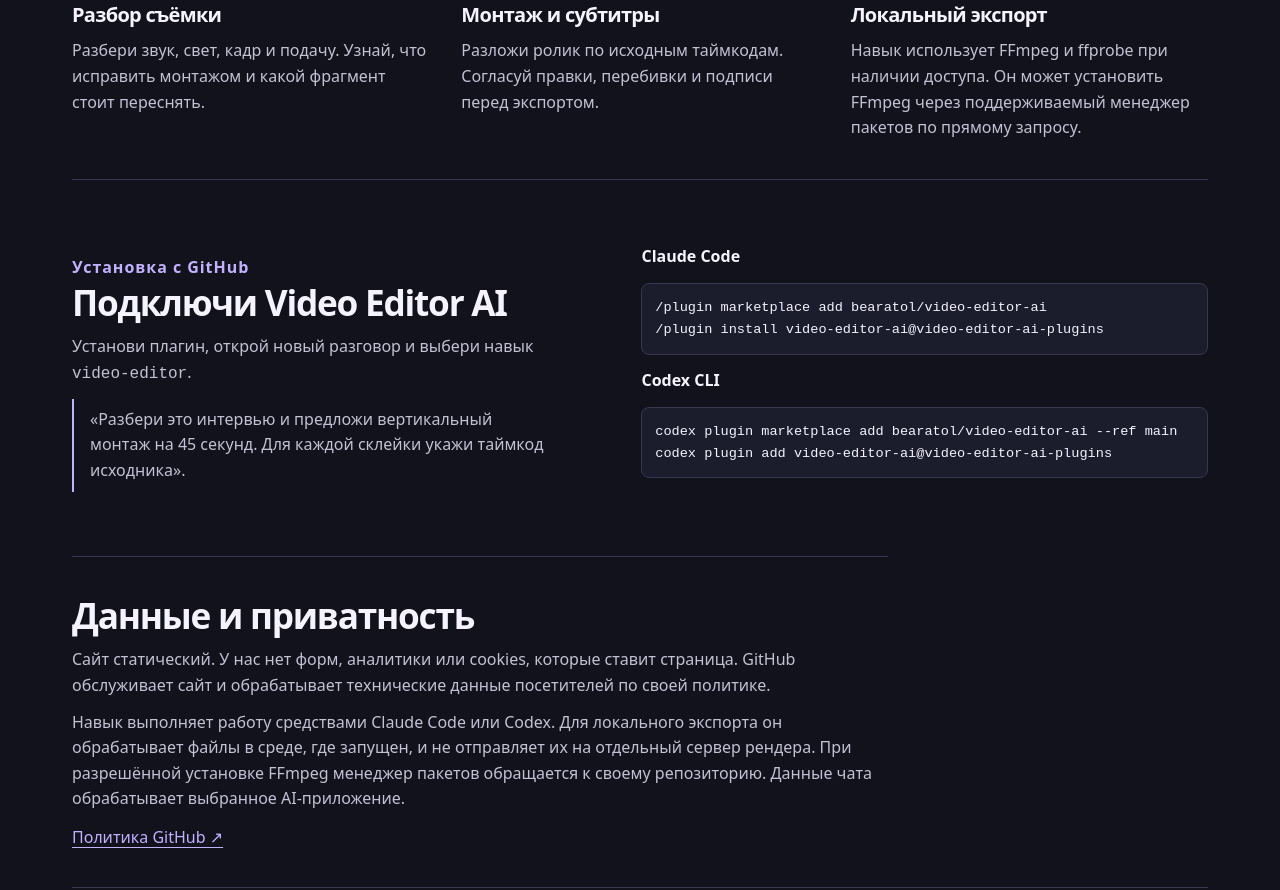
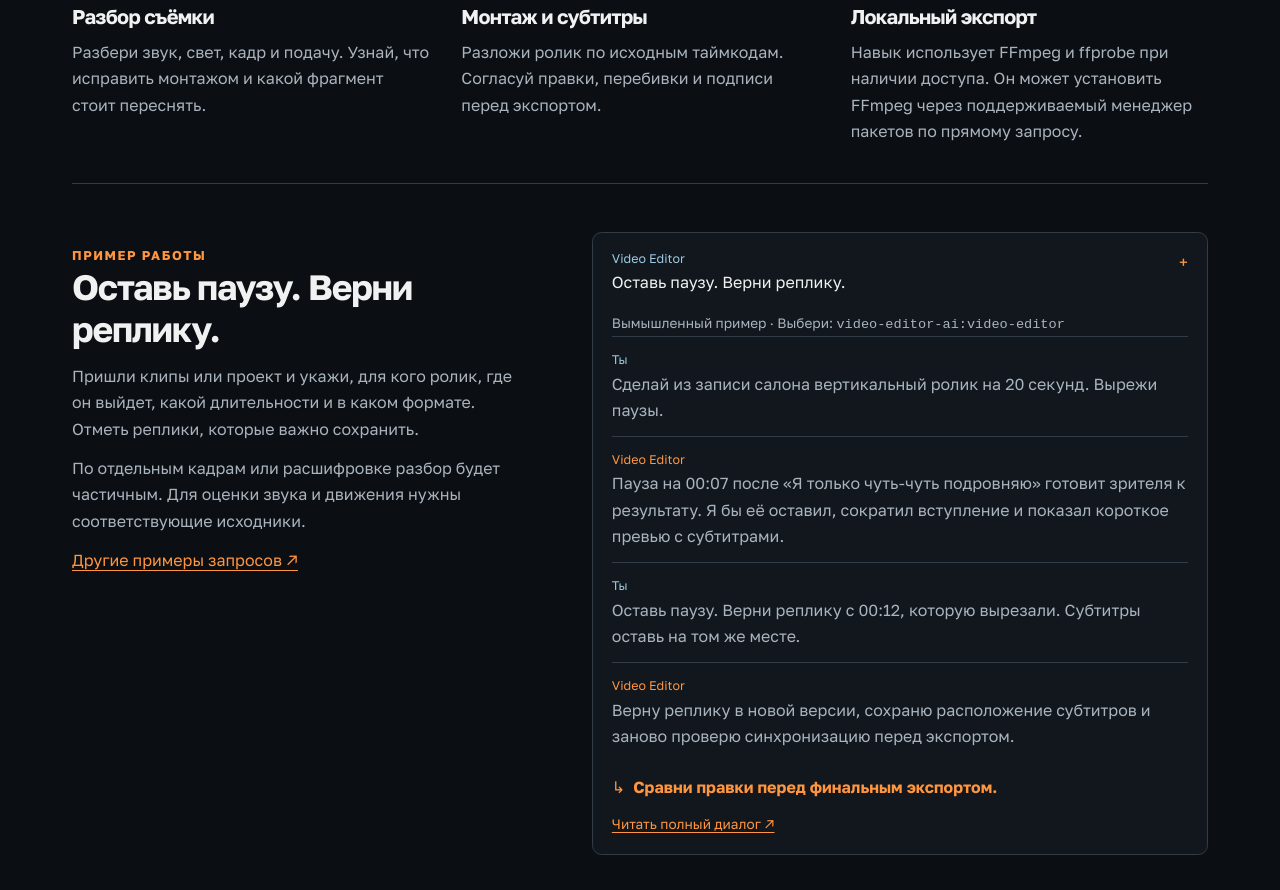
Before and after one commit to bearatol/video-editor-ai, a plain HTML site: page docs/index.html in a window 1280 px wide. Shown: the part 812-1702 px from the top of the page. Drawn offline with Linux system fonts and the light colour scheme.

Commit message:
Use the CEO AI visual language and migrate editing examples

```diff
--- a/docs/index.html
+++ b/docs/index.html
@@ -3,7 +3,7 @@
 <head>
 <meta charset="utf-8">
 <meta name="viewport" content="width=device-width, initial-scale=1">
-<meta http-equiv="Content-Security-Policy" content="default-src 'none'; style-src 'self'; base-uri 'none'; form-action 'none'">
+<meta http-equiv="Content-Security-Policy" content="default-src 'none'; style-src 'self'; font-src 'self'; base-uri 'none'; form-action 'none'">
 <title>Video Editor AI — видеомонтажёр для Claude Code и Codex</title>
 <meta name="description" content="Видеоредактор для Claude Code и Codex. Разбор исходников, план монтажа с таймкодами, субтитры и локальный экспорт через FFmpeg.">
 <meta property="og:title" content="Video Editor AI — видеомонтажёр для Claude Code и Codex">
@@ -14,14 +14,15 @@
 <link rel="stylesheet" href="style.css">
 </head>
 <body>
-<header class="wrap top"><a class="brand" href="./">Video Editor<span> AI</span></a><nav aria-label="Основное меню"><a href="#install">Установка</a><a href="https://github.com/bearatol/video-editor-ai">GitHub ↗</a></nav></header>
-<main class="wrap">
+<a class="skip" href="#main">Перейти к содержимому</a>
+<header class="wrap top"><a class="brand" href="./">Video Editor<span aria-hidden="true">✳</span> AI</a><nav aria-label="Основное меню"><a href="#dialogue">Пример</a><a href="#install">Установка</a><a href="https://github.com/bearatol/video-editor-ai">GitHub ↗</a></nav></header>
+<main id="main" class="wrap">
   <section class="hero" aria-labelledby="title">
     <div>
       <p class="eyebrow">Для Claude Code и Codex</p>
-      <h1 id="title">Видеомонтажёр<br>для твоих исходников.</h1>
+      <h1 id="title">Видеомонтажёр<br><em>для твоих исходников.</em></h1>
       <p class="lead">Пришли запись и расскажи, каким должен быть ролик. Получи разбор, монтажный план с таймкодами и, если доступен FFmpeg, готовый файл на своём компьютере.</p>
-      <div class="actions"><a class="primary" href="#install">Установить плагин</a><a href="#example">Посмотреть пример ↓</a></div>
+      <div class="actions"><a class="primary" href="#install">Установить плагин</a><a href="#dialogue">Посмотреть пример ↓</a></div>
     </div>
     <figure id="example" class="cut">
       <figcaption><strong>План монтажа</strong><span>Пример · Интервью</span></figcaption>
@@ -36,6 +37,24 @@
     <article><h2>Разбор съёмки</h2><p>Разбери звук, свет, кадр и подачу. Узнай, что исправить монтажом и какой фрагмент стоит переснять.</p></article>
     <article><h2>Монтаж и субтитры</h2><p>Разложи ролик по исходным таймкодам. Согласуй правки, перебивки и подписи перед экспортом.</p></article>
     <article><h2>Локальный экспорт</h2><p>Навык использует FFmpeg и ffprobe при наличии доступа. Он может установить FFmpeg через поддерживаемый менеджер пакетов по прямому запросу.</p></article>
+  </section>
+  <section class="stories" id="dialogue" aria-labelledby="dialogue-title">
+    <div class="stories-intro">
+      <p class="eyebrow">Пример работы</p>
+      <h2 id="dialogue-title">Оставь паузу. Верни реплику.</h2>
+      <p>Пришли клипы или проект и укажи, для кого ролик, где он выйдет, какой длительности и в каком формате. Отметь реплики, которые важно сохранить.</p>
+      <p>По отдельным кадрам или расшифровке разбор будет частичным. Для оценки звука и движения нужны соответствующие исходники.</p>
+      <a href="https://github.com/bearatol/video-editor-ai/blob/main/GUIDE.md#примеры-запросов">Другие примеры запросов ↗</a>
+    </div>
+    <details class="skill-example" open><summary><span class="example-heading"><small>Video Editor</small>Оставь паузу. Верни реплику.</span><span class="example-plus" aria-hidden="true">+</span></summary><div class="conversation">
+<div class="memo-top">Вымышленный пример · Выбери: <code>video-editor-ai:video-editor</code></div>
+<div class="message user"><span class="speaker">Ты</span><p>Сделай из записи салона вертикальный ролик на 20 секунд. Вырежи паузы.</p></div>
+<div class="message ceo"><span class="speaker">Video Editor</span><p>Пауза на 00:07 после «Я только чуть-чуть подровняю» готовит зрителя к результату. Я бы её оставил, сократил вступление и показал короткое превью с субтитрами.</p></div>
+<div class="message user"><span class="speaker">Ты</span><p>Оставь паузу. Верни реплику с 00:12, которую вырезали. Субтитры оставь на том же месте.</p></div>
+<div class="message ceo"><span class="speaker">Video Editor</span><p>Верну реплику в новой версии, сохраню расположение субтитров и заново проверю синхронизацию перед экспортом.</p></div>
+<div class="memo-result"><span aria-hidden="true">↳</span><strong>Сравни правки перед финальным экспортом.</strong></div>
+<p class="memo-caption"><a href="https://github.com/bearatol/video-editor-ai/blob/main/EXAMPLES.md#русский">Читать полный диалог ↗</a></p>
+</div></details>
   </section>
   <section id="install" class="install">
     <div><p class="eyebrow">Установка с GitHub</p><h2>Подключи Video Editor AI</h2><p>Установи плагин, открой новый разговор и выбери навык <code>video-editor</code>.</p><p class="prompt">«Разбери это интервью и предложи вертикальный монтаж на 45 секунд. Для каждой склейки укажи таймкод исходника».</p></div>
--- a/docs/style.css
+++ b/docs/style.css
@@ -1,10 +1,11 @@
+@font-face{font-family:Golos;src:url('fonts/GolosText.ttf') format('truetype');font-weight:400 900;font-display:swap}
 *{box-sizing:border-box}
-:root{color-scheme:dark;--bg:#11121b;--panel:#1b1d2c;--text:#f5f3ff;--muted:#c4c1d5;--accent:#c2b1ff;--line:#38374d}
+:root{color-scheme:dark;--bg:#0b0e12;--panel:#11171d;--text:#f0f2f2;--muted:#aab4be;--accent:#ff963f;--line:#313c47;--cyan:#9dc9e0}
 html{scroll-behavior:smooth}
-body{margin:0;background:var(--bg);color:var(--text);font:1rem/1.6 system-ui,sans-serif}
+body{margin:0;background:var(--bg);color:var(--text);font:1rem/1.65 Golos,system-ui,sans-serif}
 a{color:var(--accent);text-underline-offset:.22em}
 a:hover{color:#fff}
-a:focus-visible{outline:2px solid #fff;outline-offset:5px}
+a:focus-visible{outline:2px solid var(--cyan);outline-offset:5px}
 .wrap{width:min(100% - 3rem,71rem);margin-inline:auto}
 .top,.bottom{display:flex;justify-content:space-between;align-items:center;gap:1rem;padding-block:1.35rem;border-bottom:1px solid var(--line)}
 .brand{font-size:1.35rem;color:var(--text);font-weight:765;text-decoration:none;letter-spacing:-.04em}
@@ -19,8 +20,8 @@ h2{font-size:clamp(1.35rem,2.8vw,2.2rem);line-height:1.2;letter-spacing:-.035em}
 p{color:var(--muted)}
 .lead{font-size:clamp(1rem,2vw,1.22rem);max-width:36rem}
 .actions{margin-top:1.8rem}
-.primary{display:inline-block;background:var(--accent);color:#171323;padding:.8rem 1.15rem;border-radius:.5rem;font-weight:750;text-decoration:none}
-.primary:hover{background:#e9dfff;color:#171323}
+.primary{display:inline-block;background:var(--accent);color:#0b0e12;padding:.8rem 1.15rem;border-radius:.5rem;font-weight:750;text-decoration:none}
+.primary:hover{background:#ffba83;color:#0b0e12}
 .cut{background:var(--panel);border:1px solid var(--line);border-radius:1rem;margin:0;padding:clamp(1rem,3vw,1.75rem);box-shadow:0 1.2rem 4rem #08081278}
 .cut figcaption,.cut li{display:flex;justify-content:space-between;gap:1rem;padding-block:.85rem}
 .cut figcaption{border-bottom:1px solid var(--line);align-items:baseline;flex-wrap:wrap}
@@ -44,3 +45,24 @@ code{font-family:ui-monospace,monospace}
 @media(max-width:48rem){.hero,.install{grid-template-columns:1fr}.features{grid-template-columns:1fr;gap:1.5rem}}
 @media(max-width:28rem){.wrap{width:calc(100% - 2rem)}.top,.bottom{align-items:flex-start;flex-wrap:wrap}.cut li{gap:.65rem}.cut time{font-size:.78rem}}
 @media(prefers-reduced-motion:reduce){html{scroll-behavior:auto}}
+
+.skip{position:absolute;top:-100px;left:1rem;background:var(--accent);color:var(--bg);padding:.6rem;z-index:1}
+.skip:focus{top:1rem}
+h1 em{color:var(--accent);font-style:normal}
+.eyebrow{text-transform:uppercase;font-size:.8rem;letter-spacing:.12em}
+.cut{border-radius:.5rem;box-shadow:inset 0 3px var(--accent)}
+.cut time{color:var(--cyan)}
+.stories{display:grid;grid-template-columns:.85fr 1.15fr;gap:clamp(1.5rem,5vw,4rem);padding-block:3rem;border-bottom:1px solid var(--line)}
+.stories-intro p,.stories-intro a{margin-top:.8rem}
+.stories-intro a{display:inline-block}
+.skill-example{min-width:0;border:1px solid var(--line);background:var(--panel);border-radius:.6rem}
+.skill-example summary{display:flex;justify-content:space-between;gap:1rem;cursor:pointer;padding:1rem 1.2rem}
+.skill-example summary:focus-visible{outline:2px solid var(--cyan);outline-offset:4px}
+.example-heading small,.speaker{display:block;font-size:.78rem;color:var(--cyan)}
+.example-plus{color:var(--accent)}
+.conversation{padding:0 1.2rem 1.2rem}
+.memo-top,.memo-caption{font-size:.85rem;color:var(--muted)}
+.message{border-top:1px solid var(--line);padding:.8rem 0}
+.message.ceo .speaker{color:var(--accent)}
+.memo-result{padding:.75rem 0;color:var(--accent);display:flex;gap:.5rem}
+@media(max-width:48rem){.stories{grid-template-columns:1fr}}
```
Also changed, not shown: docs/fonts/GolosText.ttf (added), docs/fonts/OFL.txt (added), 3 other files.
